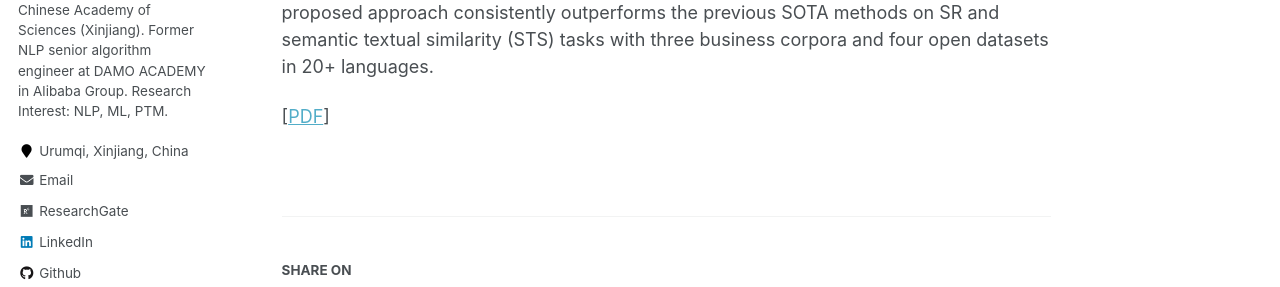
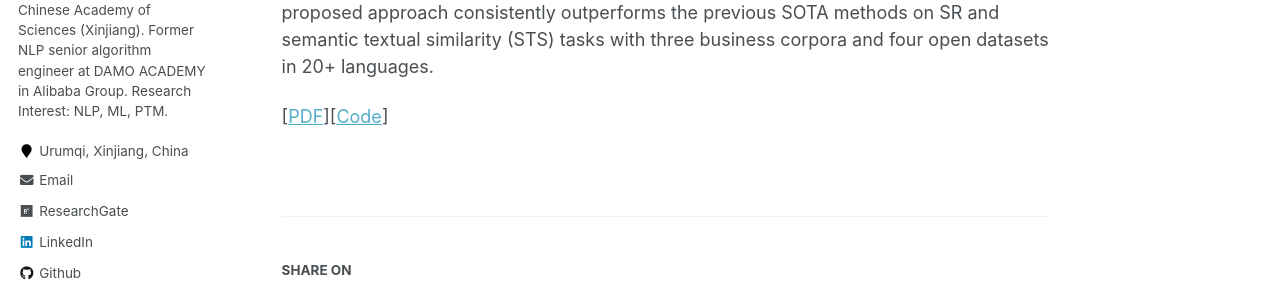
Before and after one commit to miradel51/miradel51.github.io, a Jekyll site: the page built from _publications/2024_arxiv_SR_code-switch.md, in a window 1280 px wide and 900 px high, scrolled down 656 px. Shown: the part 274-561 px from the top of the window. Built offline with Jekyll 4.4.1, drawn with Linux system fonts in a browser that asks for light colours; some web fonts are replaced.

Commit message:
Update 2024_arxiv_SR_code-switch.md
added the corresponding codes.

```diff
--- a/_publications/2024_arxiv_SR_code-switch.md
+++ b/_publications/2024_arxiv_SR_code-switch.md
@@ -28,4 +28,4 @@ Besides, we introduce the novel code-switched continual pre-training instead of
 The experimental results show that our proposed approach consistently outperforms the previous SOTA methods on SR and semantic textual similarity (STS) tasks
 with three business corpora and four open datasets in 20+ languages.
 
-\[[PDF](https://arxiv.org/pdf/2403.01364.pdf)\]
+\[[PDF](https://arxiv.org/pdf/2403.01364.pdf)\]\[[Code](https://github.com/miradel51/codemix_ptm)\]
```
